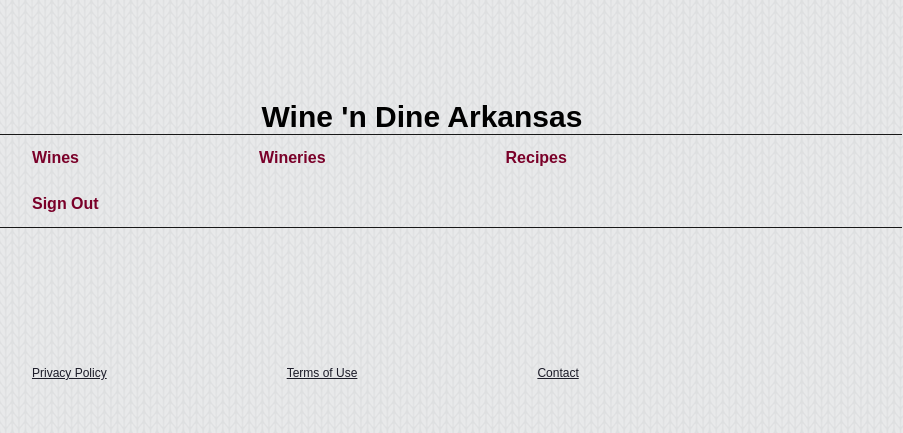
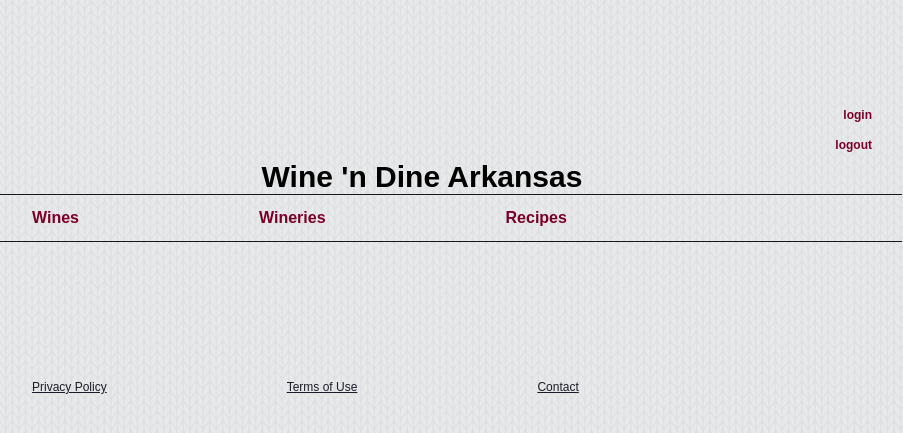
Before and after one commit to devteamSE/SE-Team, a Django app: template templates/wine/wine.html in a window 1280 px wide. Shown: the top 433 px of the page, without its empty margins (218-1121 px from the left). Run offline with Django 3.2, Linux system fonts and the light colour scheme; the template is opened without the code that fills it, so the values that code supplies are empty.

Commit message:
Rachel's Changes

```diff
--- a/templates/base.html
+++ b/templates/base.html
@@ -4,6 +4,11 @@
 <html xmlns="http://www.w3.org/1999/xhtml" xml:lang="en">
     <head>
         <link type="text/css" rel="stylesheet" href="../media/css/project.css">
+
+	<u1 id="navBar2">
+		<li><a href = "login_links.html">login</a></li>
+		<li><a href = "base.html">logout</a></li>
+	</u1>
 
 	    <title> Wine 'n Dine Arkansas </title>
     </head>
@@ -15,7 +20,6 @@
 		    <li><a href ="wine/wine.html">Wines</a></li>
 		    <li><a href ="winery/winery.html">Wineries</a></li>
 		    <li><a href ="recipe/recipe.html">Recipes</a></li>
-	    	<li><a href ="base.html">Sign Out</a></li>
     	</u1>
 	</body>
 
```
